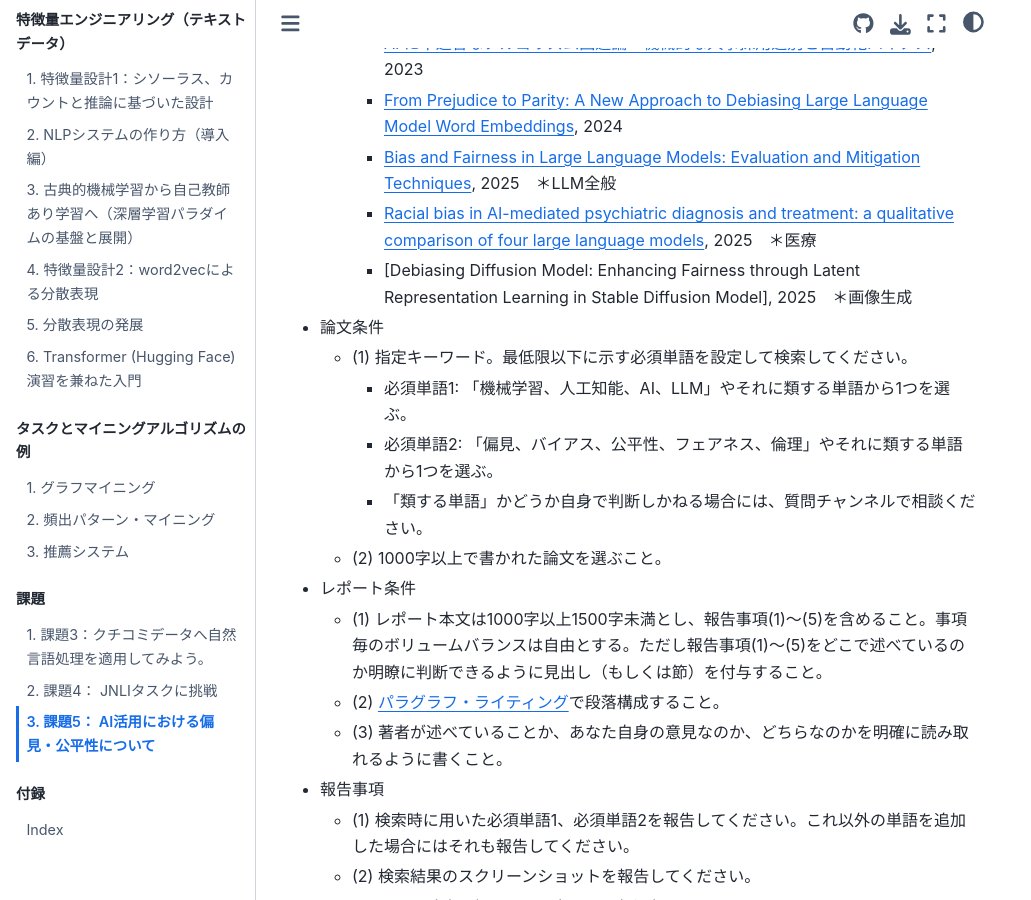
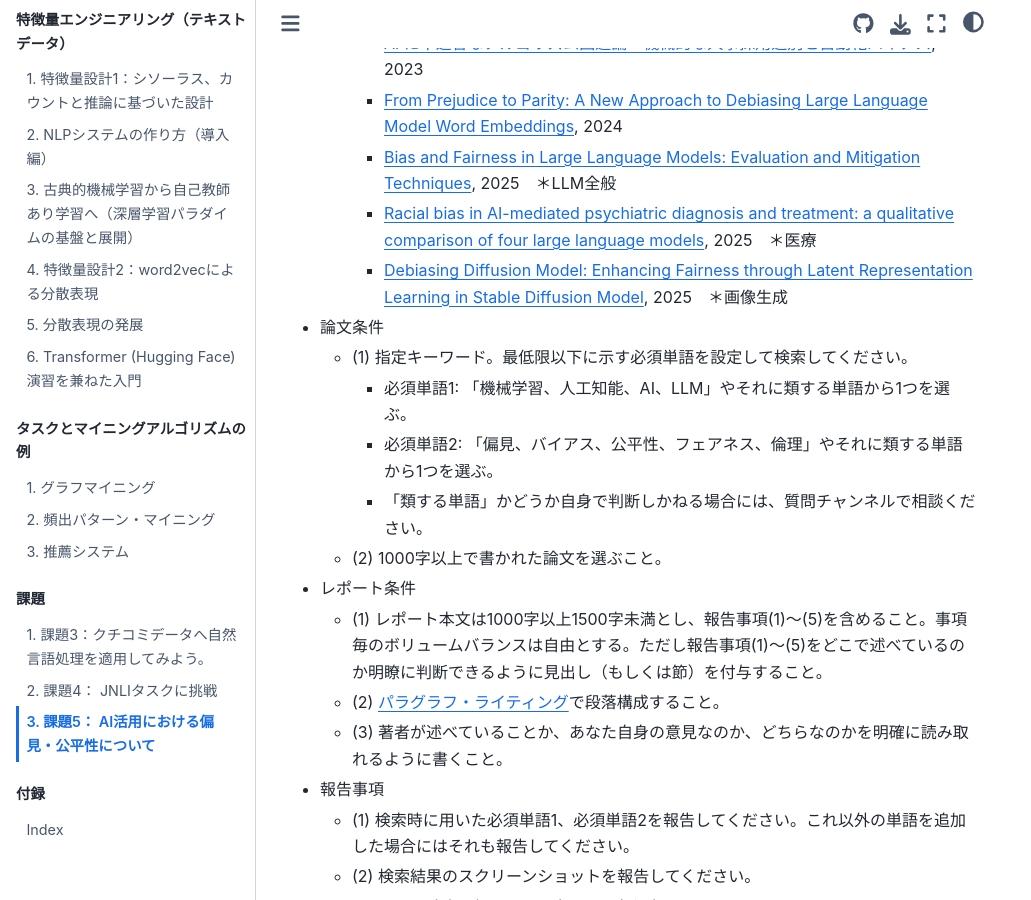
Before and after one commit to naltoma/datamining_intro2021, a Jupyter Book: the page built from report/report5_2025.md, in a window 1280 px wide and 900 px high, scrolled down 737 px. Shown: the whole window, without its empty margins (0-1031 px from the left). Built offline with Jupyter Book 1.0.4 settings and Sphinx 7.4.7 and the Sphinx Book theme 1.1.4, drawn with Linux system fonts in a browser that asks for light colours; pages that are not in the unit, such as notebooks, are missing from menus; some of the changed lines change nothing that is shown.

Commit message:
added link

```diff
--- a/report/report5_2025.md
+++ b/report/report5_2025.md
@@ -19,7 +19,7 @@
         - [From Prejudice to Parity: A New Approach to Debiasing Large Language Model Word Embeddings](https://arxiv.org/abs/2402.11512), 2024
         - [Bias and Fairness in Large Language Models: Evaluation and Mitigation Techniques](https://www.researchgate.net/publication/392124172_Bias_and_Fairness_in_Large_Language_Models_Evaluation_and_Mitigation_Techniques), 2025　＊LLM全般
         - [Racial bias in AI-mediated psychiatric diagnosis and treatment: a qualitative comparison of four large language models](https://www.nature.com/articles/s41746-025-01746-4), 2025　＊医療
-        - [Debiasing Diffusion Model: Enhancing Fairness through Latent Representation Learning in Stable Diffusion Model], 2025　＊画像生成
+        - [Debiasing Diffusion Model: Enhancing Fairness through Latent Representation Learning in Stable Diffusion Model](https://arxiv.org/abs/2503.12536), 2025　＊画像生成
 - 論文条件
     - (1) 指定キーワード。最低限以下に示す必須単語を設定して検索してください。
         - 必須単語1: 「機械学習、人工知能、AI、LLM」やそれに類する単語から1つを選ぶ。
```
